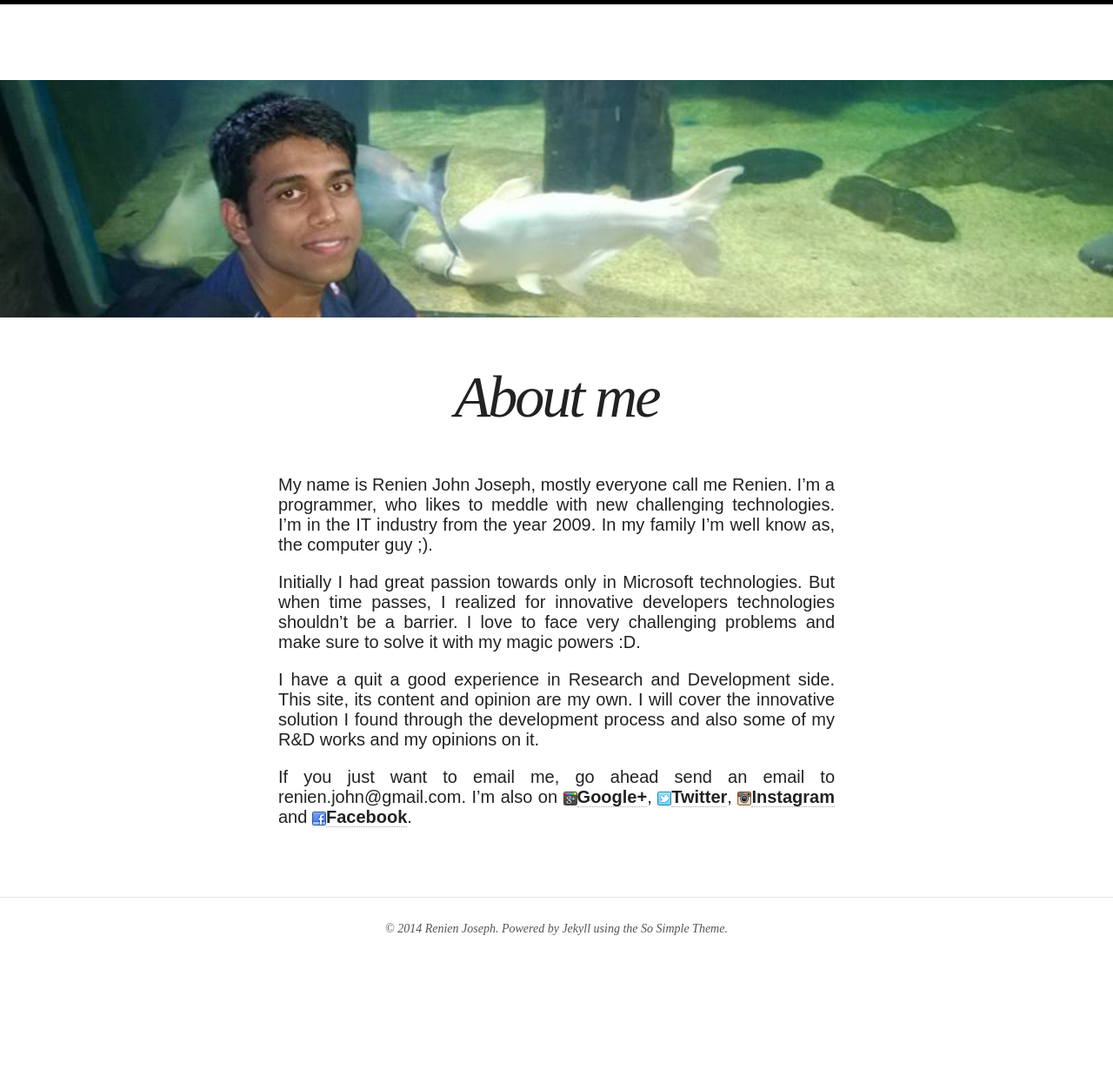
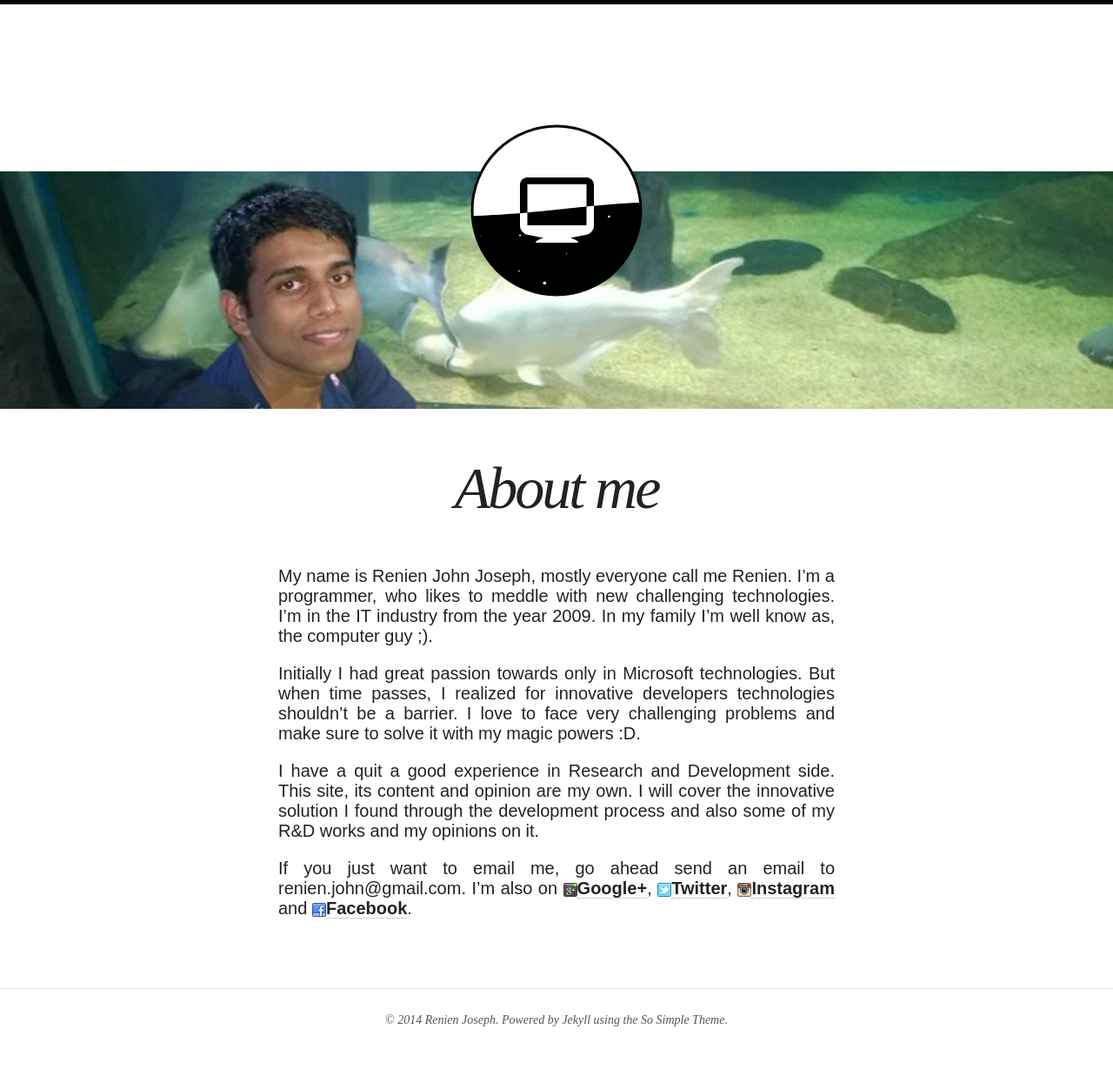
Before and after one commit to Renien/Renien.github.io, a Jekyll site: the page built from about.md, in a window 1280 px wide. Shown: the whole page at 87% size. Built offline with Jekyll 4.4.1, drawn with Linux system fonts in a browser that asks for light colours; nearby versions of some CDN libraries; before the commit the page ends 1132 px from its top, so only the background shows below that.

Commit message:
UI change in css of cover page

```diff
--- a/_includes/navigation.html
+++ b/_includes/navigation.html
@@ -26,21 +26,36 @@
 	</div><!-- /.search-form -->
 </div><!-- ./search-wrapper -->{% endif %}
 
-{% if page.image.feature %}<header class="masthead">
+{% if page.image.feature %}
+<header class="masthead">
 	{% if site.logo != null %}
 		<div class="wrap">
 			<a href="{{ site.url }}/" class="site-logo" rel="home" title="{{ site.title }}"><img src="{{ site.url }}/images/{{ site.logo }}" width="200" height="200" alt="{{ site.title }} logo" class="animated bounceInDown"></a>
 		</div>
+	{% else %}
+		<div class="wrap">
+			<div class="animated bounceInDown">
+				<!-- The following code for testing animation logo -->
+				{% include logo_template.html %}
+			</div>
+		</div>
 	{% endif %}
 </header><!-- /.masthead -->
-{% else %}<header class="masthead">
+{% else %}
+<header class="masthead">
 	<div class="wrap">
         {% if site.logo != null %}
     		<a href="{{ site.url }}/" class="site-logo" rel="home" title="{{ site.title }}"><img src="{{ site.url }}/images/{{ site.logo }}" width="200" height="200" alt="{{ site.title }} logo" class="animated fadeInUp"></a>
+    	{% else %}
+		<div class="wrap">
+			<div class="site-logo animated bounceInDown">
+				<!-- The following code for testing animation logo -->
+				{% include logo_template.html %}
+			</div>
+		</div>
         {% endif %}
-        <!-- The following code for testing animation logo -->
-		{% include logo_template.html %}
         <h1 class="site-title animated fadeIn"><a href="{{ site.url }}/">{{ site.title }}</a></h1>
 		<h2 class="site-description animated fadeIn" itemprop="description">{{ site.description }}</h2>
 	</div>
-</header><!-- /.masthead -->{% endif %}
+</header><!-- /.masthead -->
+{% endif %}
--- a/_layouts/page.html
+++ b/_layouts/page.html
@@ -13,7 +13,8 @@
 
 <div id="main" role="main">
   <article class="entry">
-    {% if page.image.feature %}<img src="{{ site.url }}/images/{{ page.image.feature }}" class="entry-feature-image" alt="{{ page.title }}" {% if site.logo == null %}style="margin-top:0;"{% endif %}>{% if page.image.credit %}<p class="image-credit">Photo Credit: <a href="{{ page.image.creditlink }}">{{ page.image.credit }}</a>{% endif %}{% endif %}
+    {% if page.image.feature %}
+    <img src="{{ site.url }}/images/{{ page.image.feature }}" class="entry-feature-image" alt="{{ page.title }}" {% if site.logo == null %}style="margin-top:-100;"{% endif %}>{% if page.image.credit %}<p class="image-credit">Photo Credit: <a href="{{ page.image.creditlink }}">{{ page.image.credit }}</a>{% endif %}{% endif %}
     <div class="entry-wrapper">
       <header class="entry-header">
         <h1 class="entry-title">{% if page.headline %}{{ page.headline }}{% else %}{{ page.title }}</h1>{% endif %}
```
